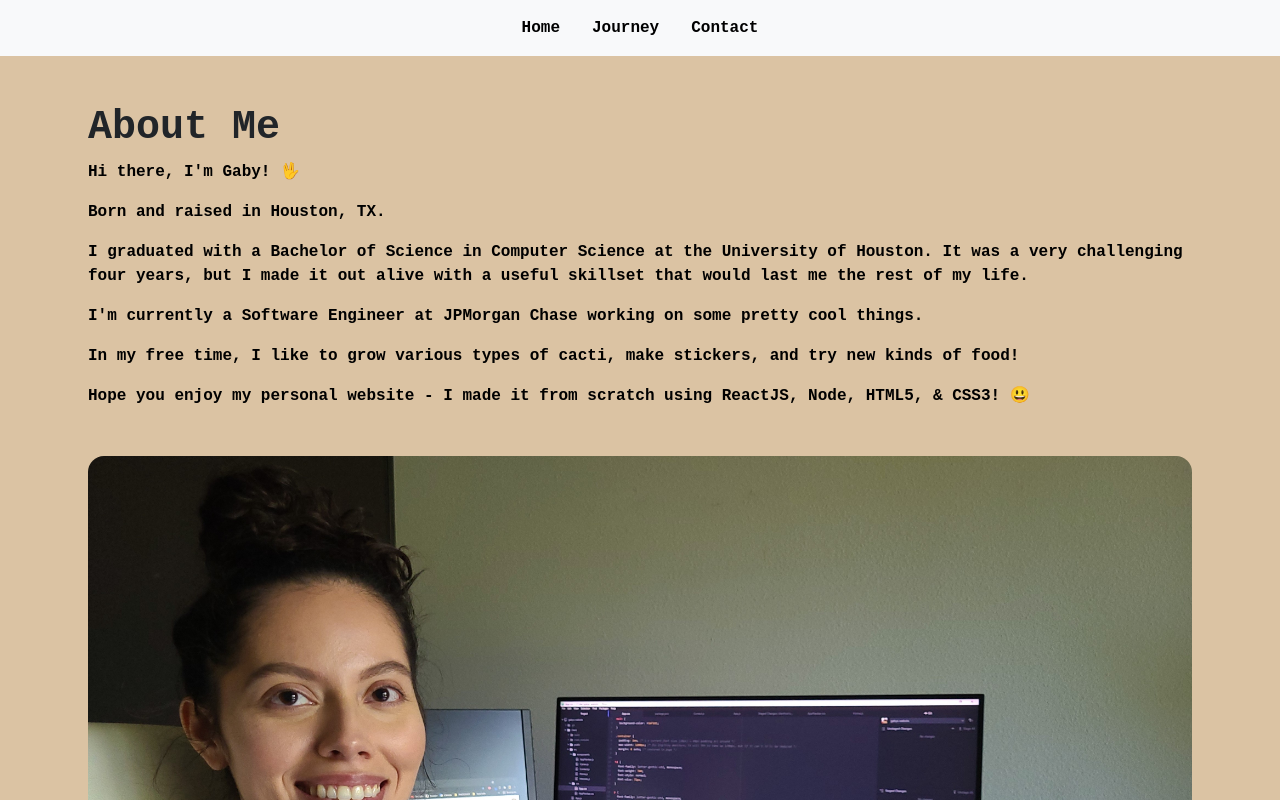
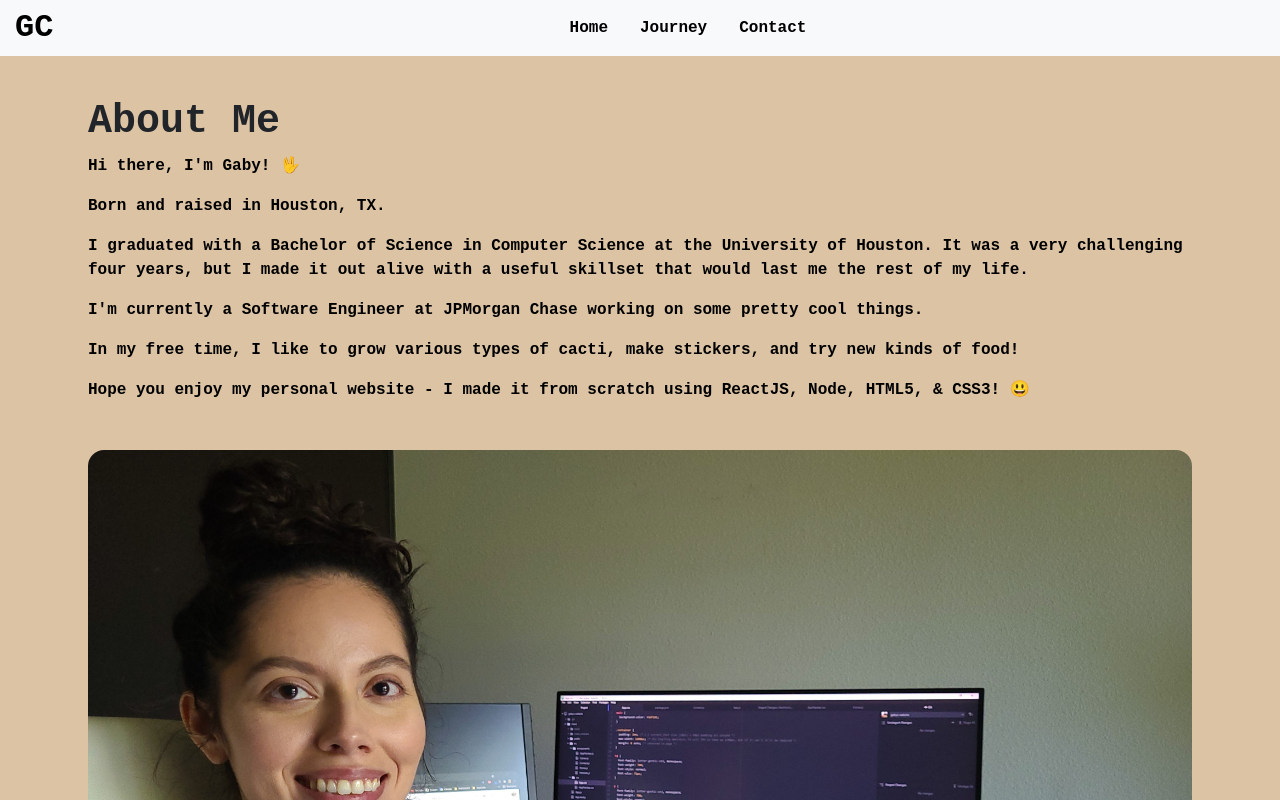
Before and after one commit to gabycruzzin/gabys-website, a React (Create React App) app in the folder client/: page / in a window 1280 px wide. Shown: the top 800 px of the page. Built offline with nearby package versions, Linux system fonts and the light colour scheme; a web font is replaced by a local one.

Commit message:
update navbar

```diff
--- a/client/src/components/AppNavbar.js
+++ b/client/src/components/AppNavbar.js
@@ -2,7 +2,11 @@ import "../css/AppNavbar.css";
 
 export function AppNavbar() {
   return (
-    <nav className="navbar navbar-expand-lg navbar-light bg-light">
+    <nav className="navbar fixed-top navbar-expand-lg navbar-light bg-light">
+      <a className="logo" href="#">
+        GC
+      </a>
+
       <button
         className="navbar-toggler"
         type="button"
@@ -14,6 +18,7 @@ export function AppNavbar() {
       >
         <span className="navbar-toggler-icon"></span>
       </button>
+
       <div
         className="collapse navbar-collapse"
         id="navbarNavAltMarkup"
--- a/client/src/css/App.css
+++ b/client/src/css/App.css
@@ -1,5 +1,6 @@
 main {
   background-color: rgba(210, 180, 140, 0.795);
+  padding-top: 50px;
 }
 
 .container {
--- a/client/src/css/AppNavbar.css
+++ b/client/src/css/AppNavbar.css
@@ -4,6 +4,11 @@
 
 a {
   text-decoration: none !important; /* removes the default decoration set by the anchor tag */
+}
+
+.logo {
+  font-size: 2em;
+  padding-left: 15px;
 }
 
 .button {
```
